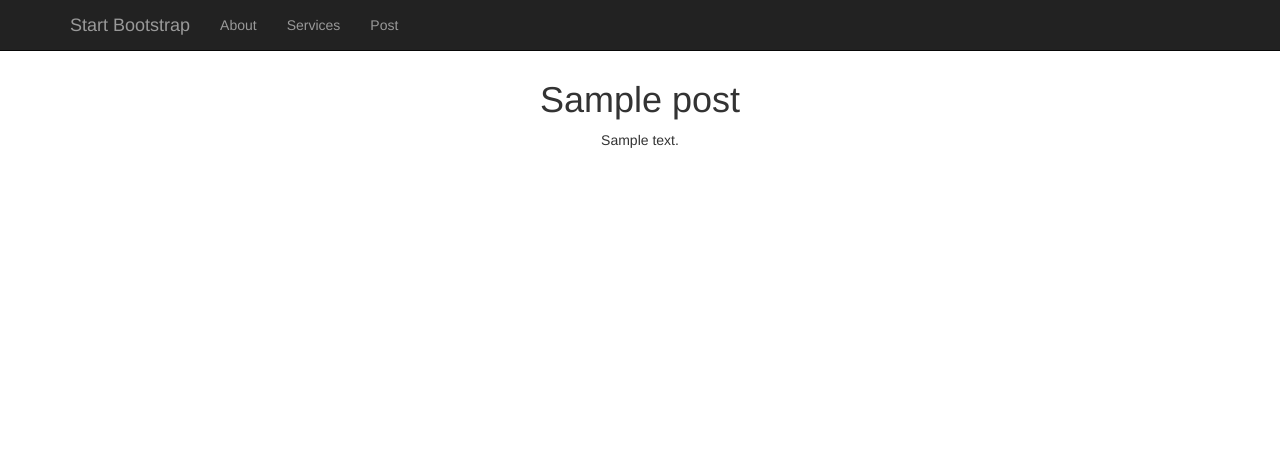
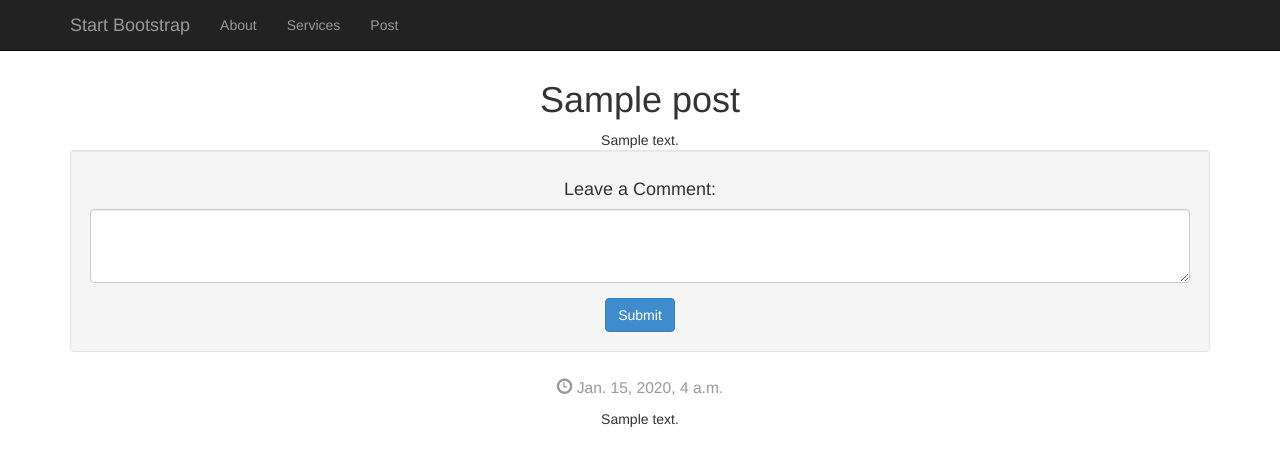
Before and after one commit to valdelmeglio/blogger, a Django app: template blogger/templates/view_post.html in a window 1280 px wide. Shown: the top 466 px of the page. Run offline with Django 3.2, Linux system fonts and the light colour scheme; tables that the repository leaves empty hold one stand-in row (values such as "Sample post"); the template is opened without the code that fills it: values that come from a table or form of the project are taken from there, most other values are stand-ins (such as "Sample title", 1, 10 or a date in 2020); data that the repository does not hold is empty; parts of the project's set-up code (start-up, migrations or seed data) failed here and were passed over.

Commit message:
Comment on posts implementation

```diff
--- a/blogger/blog/models.py
+++ b/blogger/blog/models.py
@@ -27,3 +27,12 @@ class Category(models.Model):
     @permalink
     def get_absolute_url(self):
         return ('view_blog_category', None, { 'slug': self.slug })
+
+
+class BlogComment(models.Model):
+    post = models.ForeignKey(Blog)
+    text = models.TextField()
+    date = models.DateTimeField(auto_now_add = True)
+
+    def __unicode__(self):
+        return unicode("%s: %s" % (self.post, self.text[:60]))
--- a/blogger/templates/view_post.html
+++ b/blogger/templates/view_post.html
@@ -30,4 +30,24 @@
         {% endif %}
 
 
+  <!-- Comment form -->
+<div class="well">
+    <h4>Leave a Comment:</h4>
+    <form role="form" action="{% url 'blogger.blog.views.add_comment' post.id %}" method="POST">
+        {% csrf_token %}
+        <div class="form-group">
+            <textarea class="form-control" rows="3" id="id_text" name="text"></textarea>
+        </div>
+        <button type="submit" class="btn btn-primary">Submit</button>
+    </form>
+</div>
+
+<!-- Comments -->
+{% if comments %}
+    {% for comment in comments %}
+        <h3><small><span class="glyphicon glyphicon-time"></span> {{ comment.date }}</small></h3>
+        <p>{{ comment.text }}</p>
+    {% endfor %}
+{% endif %}
+
 {% endblock %}
--- a/blogger/urls.py
+++ b/blogger/urls.py
@@ -14,6 +14,7 @@ url(r'^(?P<id>[^\.]+)/edit.html', 'blogger.blog.views.edit_post', name='view_edi
 url(r'^(?P<id>[^\.]+)/delete.html', 'blogger.blog.views.delete_post', name='view_delete_post'),
 url(r'^(?P<id>[^\.]+).html', 'blogger.blog.views.view_post', name='view_blog_post'),
 url(r'^(?P<slug>[^\.]+).html', 'blogger.blog.views.view_category', name='view_blog_category'),
+url(r'^add_comment/(\d+)/$', 'blogger.blog.views.add_comment', name="view_add_comment"),
 
 
 )
```
Also changed, not shown: blogger/blog/forms.py (+14 -1 lines), blogger/blog/views.py (+16 -4 lines), 1 other file.
